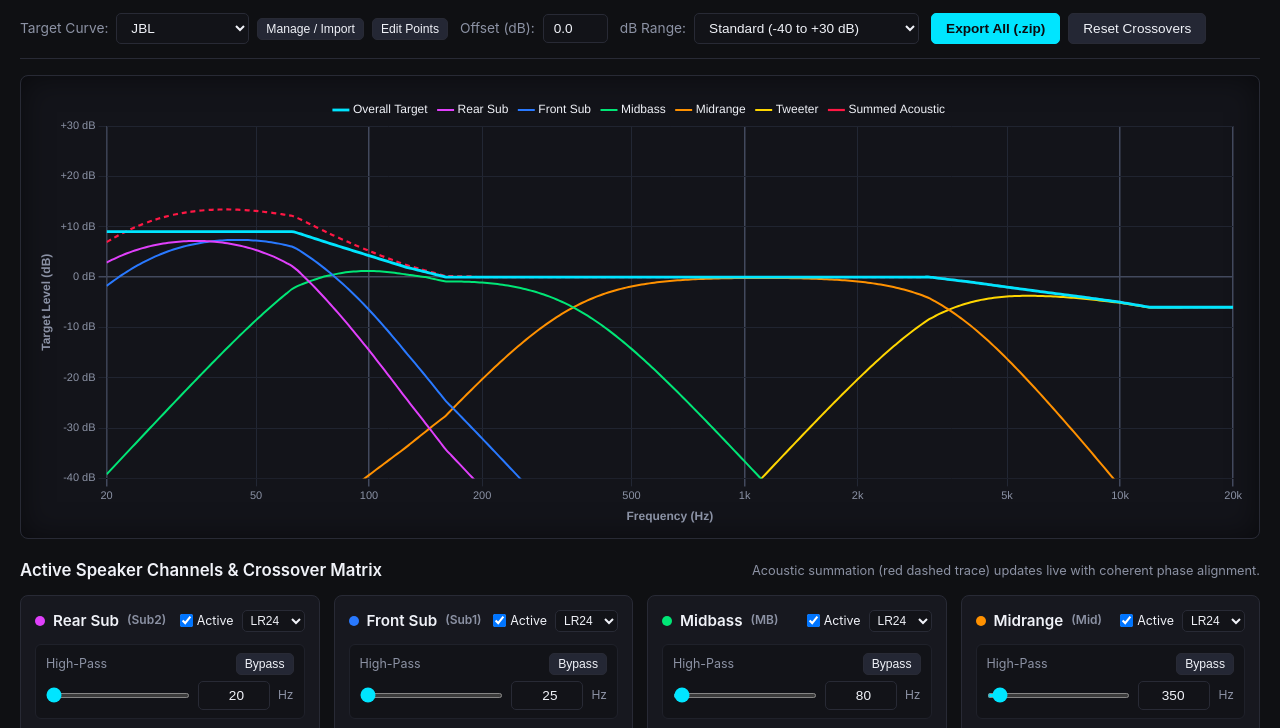
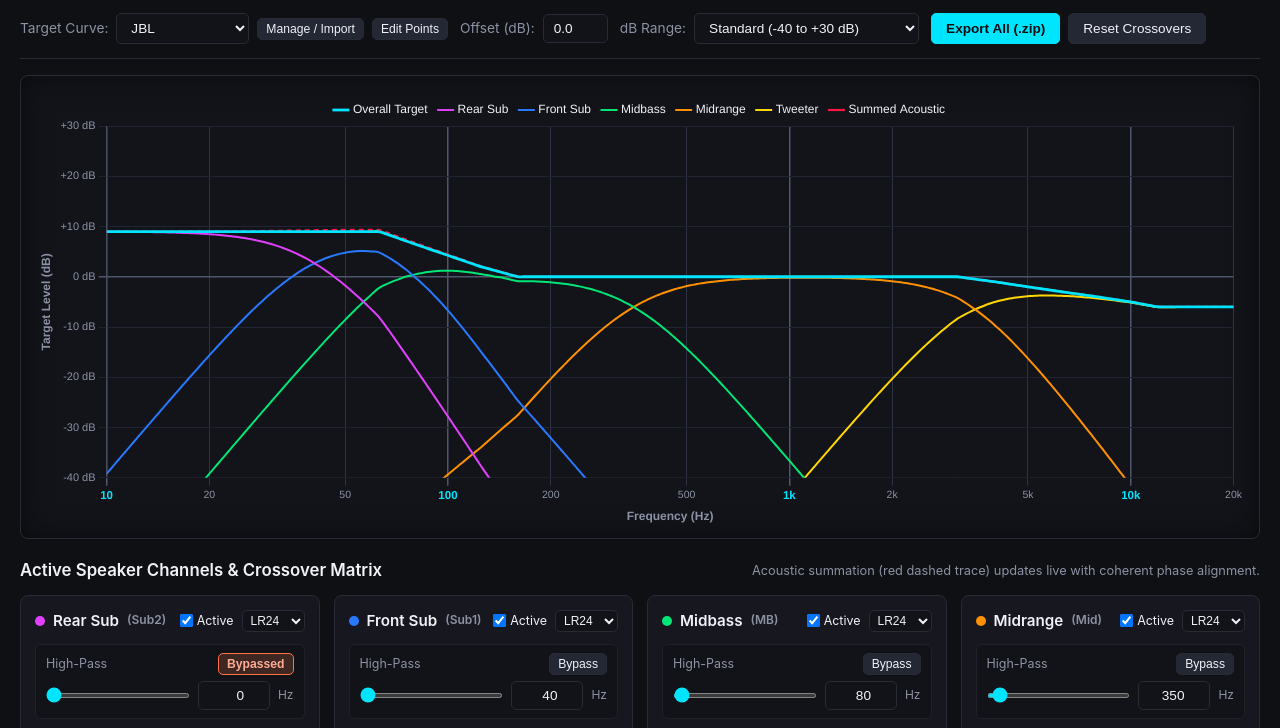
Before and after one commit to jfujitani/target-curve-generator, a plain HTML site: page web/index.html in a window 1280 px wide. Shown: the part 50-778 px from the top of the page. Drawn offline with Linux system fonts and the light colour scheme.

Commit message:
feat(web): update classical audio X-axis spacing and align sub crossovers
- Extend logarithmic X-axis span to full 10 Hz - 20 kHz range with equal decade widths
- Add explicit 28-point audio subgrid ticks (1-2-3-4-5-6-7-8-9 per decade)
- Set default Rear Sub to bypassed HP and 40 Hz LP
- Set default Front Sub to 40 Hz HP to match Rear Sub LP
- Add no-cache headers to local tcg server

```diff
--- a/web/index.html
+++ b/web/index.html
@@ -136,6 +136,6 @@
     </div>
   </div>
 
-  <script type="module" src="js/app.js"></script>
+  <script type="module" src="js/app.js?v=2.3"></script>
 </body>
 </html>
--- a/web/js/app.js
+++ b/web/js/app.js
@@ -17,8 +17,8 @@ import { Exporter } from "./exporter.js";
 
 // Standard channel setup: 3-way with front sub and rear sub
 const DEFAULT_CHANNELS = [
-  { id: "sub2", name: "Rear Sub", fileTag: "Sub2", color: "#e040fb", active: true, hp: 20, lp: 60, lastActiveHp: 20, lastActiveLp: 60, slope: "LR24" },
-  { id: "sub1", name: "Front Sub", fileTag: "Sub1", color: "#2979ff", active: true, hp: 25, lp: 80, lastActiveHp: 25, lastActiveLp: 80, slope: "LR24" },
+  { id: "sub2", name: "Rear Sub", fileTag: "Sub2", color: "#e040fb", active: true, hp: 0, lp: 40, lastActiveHp: 20, lastActiveLp: 40, slope: "LR24" },
+  { id: "sub1", name: "Front Sub", fileTag: "Sub1", color: "#2979ff", active: true, hp: 40, lp: 80, lastActiveHp: 40, lastActiveLp: 80, slope: "LR24" },
   { id: "mb", name: "Midbass", fileTag: "MB", color: "#00e676", active: true, hp: 80, lp: 350, lastActiveHp: 80, lastActiveLp: 350, slope: "LR24" },
   { id: "mid", name: "Midrange", fileTag: "Mid", color: "#ff9100", active: true, hp: 350, lp: 3500, lastActiveHp: 350, lastActiveLp: 3500, slope: "LR24" },
   { id: "tw", name: "Tweeter", fileTag: "Tw", color: "#ffd600", active: true, hp: 3500, lp: 0, lastActiveHp: 3500, lastActiveLp: 18000, slope: "LR24" }
--- a/web/js/chart_view.js
+++ b/web/js/chart_view.js
@@ -1,9 +1,29 @@
 /**
  * Classical Audio Logarithmic Chart Manager using Chart.js.
- * Configured with standard decade lines (20, 100, 1k, 10k, 20k) and audio subgrid.
+ * Configured with standard classical audio decade lines (10, 100, 1k, 10k),
+ * semi-major lines (20, 50, 200, 500, 2k, 5k, 20k), and full 1-2-3-4-5-6-7-8-9
+ * sub-octave grid spacing across the complete 10 Hz – 20 kHz audio range (3.301 decades).
+ *
+ * Each of the full audio decades (10–100 Hz, 100 Hz–1 kHz, 1 kHz–10 kHz) occupies
+ * an identical physical pixel width on screen, exactly matching REW and Audio Precision.
  */
 
-const MAJOR_AUDIO_TICKS = [20, 50, 100, 200, 500, 1000, 2000, 5000, 10000, 20000];
+// Explicit classical audio frequency grid lines from 10 Hz to 20,000 Hz
+export const AUDIO_TICKS = [
+  10, 20, 30, 40, 50, 60, 70, 80, 90,
+  100, 200, 300, 400, 500, 600, 700, 800, 900,
+  1000, 2000, 3000, 4000, 5000, 6000, 7000, 8000, 9000,
+  10000, 20000
+];
+
+// Major decade boundaries (bold primary grid lines)
+export const MAJOR_DECADE_TICKS = [10, 100, 1000, 10000];
+
+// Semi-major intermediate division lines
+export const SEMI_MAJOR_TICKS = [20, 50, 200, 500, 2000, 5000, 20000];
+
+// Standard audio frequency labels shown along the X-axis
+export const LABELED_AUDIO_TICKS = [10, 20, 50, 100, 200, 500, 1000, 2000, 5000, 10000, 20000];
 
 export const DB_RANGE_PRESETS = {
   default: { label: "Standard (-40 to +30 dB)", min: -40, max: 30, stepSize: 10 },
@@ -64,7 +84,7 @@ export class AudioChart {
         scales: {
           x: {
             type: "logarithmic",
-            min: 20,
+            min: 10,
             max: 20000,
             title: {
               display: true,
@@ -72,25 +92,42 @@ export class AudioChart {
               color: "#8b92a5",
               font: { size: 12, weight: 600 }
             },
+            // Enforce exact classical audio grid ticks across complete 10 Hz – 20 kHz span
+            afterBuildTicks: (scale) => {
+              scale.ticks = AUDIO_TICKS.map(f => ({ value: f }));
+            },
             grid: {
               color: (context) => {
                 const v = Math.round(context.tick.value);
-                if ([20, 100, 1000, 10000, 20000].includes(v)) return "#42495d"; // Major decade lines
-                if (MAJOR_AUDIO_TICKS.includes(v)) return "#282d3b";            // Semi-major
-                return "#191d26";                                              // Sub-octave lines
+                if (MAJOR_DECADE_TICKS.includes(v)) return "#4e566d"; // Prominent decade grid line (10, 100, 1k, 10k)
+                if (SEMI_MAJOR_TICKS.includes(v)) return "#2d3342";   // Semi-major grid line (20, 50, 200, 500, 2k, 5k, 20k)
+                return "#191c24";                                     // Fine sub-grid line (30, 40, 60, 70, 80, 90, 300, etc.)
               },
               lineWidth: (context) => {
                 const v = Math.round(context.tick.value);
-                return [20, 100, 1000, 10000, 20000].includes(v) ? 1.5 : 0.8;
+                if (MAJOR_DECADE_TICKS.includes(v)) return 1.5;
+                if (SEMI_MAJOR_TICKS.includes(v)) return 1.0;
+                return 0.75;
               }
             },
             ticks: {
-              color: "#8b92a5",
-              font: { size: 11 },
+              color: (context) => {
+                const v = Math.round(context.tick.value);
+                if (MAJOR_DECADE_TICKS.includes(v)) return "#00e5ff"; // Subtle accent for decade labels
+                return "#8b92a5";
+              },
+              font: (context) => {
+                const v = Math.round(context.tick.value);
+                const isDecade = MAJOR_DECADE_TICKS.includes(v);
+                return {
+                  size: isDecade ? 11.5 : 10.5,
+                  weight: isDecade ? "600" : "500"
+                };
+              },
               autoSkip: false,
               callback: (val) => {
                 const v = Math.round(Number(val));
-                if (!MAJOR_AUDIO_TICKS.includes(v)) return null;
+                if (!LABELED_AUDIO_TICKS.includes(v)) return null;
                 return v >= 1000 ? `${v / 1000}k` : v.toString();
               }
             }
@@ -106,7 +143,7 @@ export class AudioChart {
             },
             grid: {
               color: (context) => {
-                return context.tick.value === 0 ? "#42495d" : "#202430";
+                return context.tick.value === 0 ? "#4e566d" : "#202430";
               },
               lineWidth: (context) => {
                 return context.tick.value === 0 ? 1.5 : 1;
--- a/web/js/dsp_engine.js
+++ b/web/js/dsp_engine.js
@@ -9,8 +9,8 @@ export const ISO_FREQUENCIES_31 = [
   10000, 12000, 16000, 20000
 ];
 
-// 220 logarithmically spaced calculation points for ultra-smooth graph rendering
-export function generateLogFrequencies(minFreq = 20, maxFreq = 20000, points = 220) {
+// 250 logarithmically spaced calculation points from 10 Hz to 20,000 Hz for ultra-smooth graph rendering
+export function generateLogFrequencies(minFreq = 10, maxFreq = 20000, points = 250) {
   const freqs = [];
   const minLog = Math.log10(minFreq);
   const maxLog = Math.log10(maxFreq);
@@ -21,7 +21,7 @@ export function generateLogFrequencies(minFreq = 20, maxFreq = 20000, points = 2
   return freqs;
 }
 
-export const HIGH_RES_FREQS = generateLogFrequencies();
+export const HIGH_RES_FREQS = generateLogFrequencies(10, 20000, 250);
 
 export const Q_STAGES = {
   LR12: [0.5],
@@ -79,16 +79,23 @@ export function interpolateLogCurve(isoFreqs, isoValues, targetFreqs) {
 /**
  * Coherent acoustic summation across all active driver channels:
  * Total Gain = sum( 10^(A_c / 20) )
- * Summed dB = BaseHouseCurve + Offset + 20 * log10(Total Gain)
+ * Summed Target = BaseHouseCurve + Offset + 20 * log10(Total Gain)
  */
 export function computeAcousticSummation(baseCurve, channelAttenuations, offsetDb = 0.0) {
-  return baseCurve.map((baseVal, i) => {
-    let sumAmp = 0.0;
-    for (const att of channelAttenuations) {
-      sumAmp += Math.pow(10.0, att[i] / 20.0);
+  const points = baseCurve.length;
+  if (!channelAttenuations || channelAttenuations.length === 0) {
+    return baseCurve.map(v => v + offsetDb);
+  }
+
+  const result = [];
+  for (let i = 0; i < points; i++) {
+    let totalAmp = 0.0;
+    for (const atten of channelAttenuations) {
+      totalAmp += Math.pow(10.0, atten[i] / 20.0);
     }
-    const sumDb = sumAmp <= 1e-6 ? -120.0 : 20.0 * Math.log10(sumAmp);
-    const total = baseVal + offsetDb + sumDb;
-    return Math.abs(total) < 0.1 ? 0.0 : total;
-  });
+    const sumDb = totalAmp <= 1e-6 ? -120.0 : 20.0 * Math.log10(totalAmp);
+    const finalVal = baseCurve[i] + offsetDb + sumDb;
+    result.push(Math.abs(finalVal) < 0.1 ? 0.0 : finalVal);
+  }
+  return result;
 }
```
Also changed, not shown: 1 other file.
